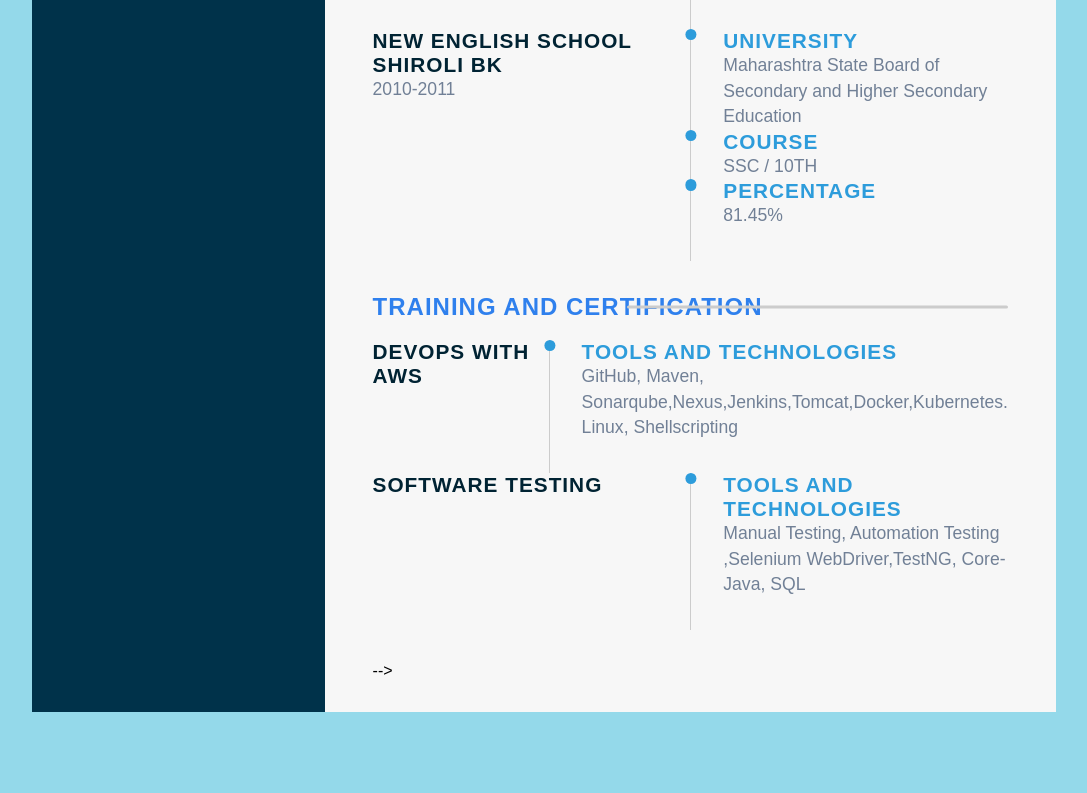
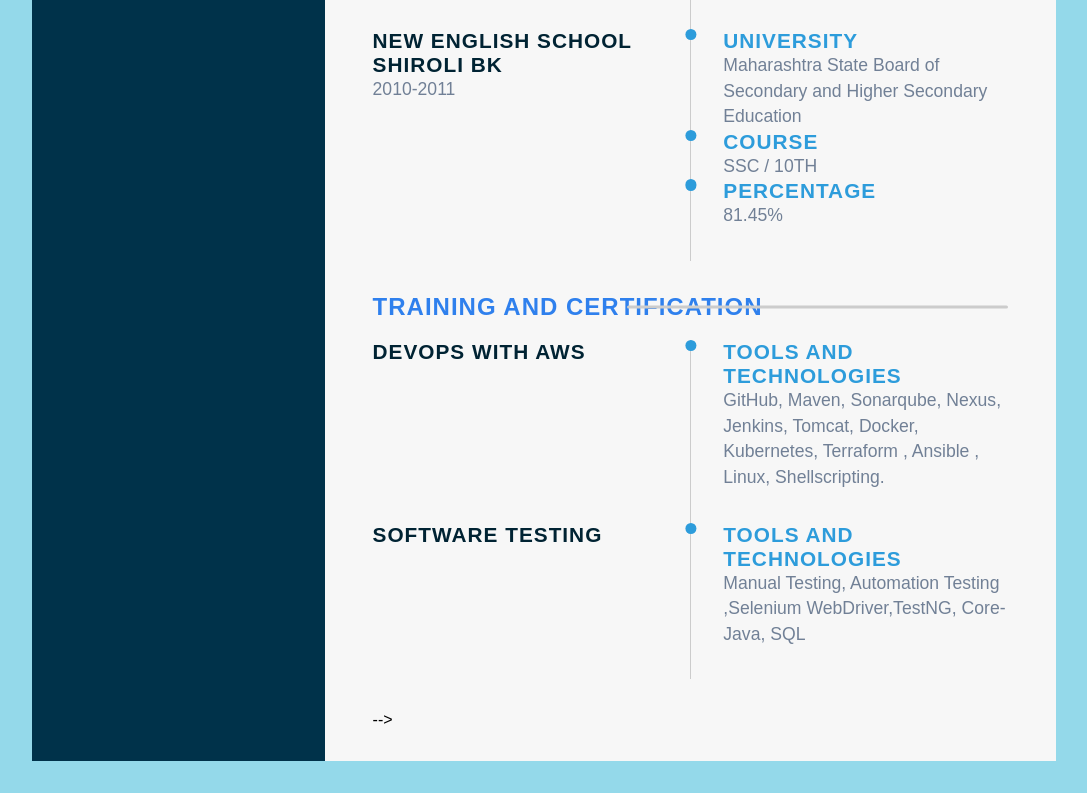
Before and after one commit to MayurBorhade11/myprofie.github.io, a plain HTML site: page index.html in a window 1280 px wide. Shown: the part 1951-2744 px from the top of the page, without its empty margins (96-1183 px from the left). Before the commit the page ends 2695 px from the top, so only its background shows below. Drawn offline with Linux system fonts and the light colour scheme.

Commit message:
Update index.html

```diff
--- a/index.html
+++ b/index.html
@@ -337,16 +337,15 @@
                             <div class="tl-content">
                                 <h5 class="tl-title-2">Tools and Technologies</h5>
                                 <p class="para">
-                                    GitHub, Maven, Sonarqube,Nexus,Jenkins,Tomcat,Docker,Kubernetes. Linux, Shellscripting
+                                    GitHub, Maven, Sonarqube, Nexus, Jenkins, Tomcat, Docker, Kubernetes, Terraform , Ansible , Linux, Shellscripting.
                                 </p>
                             </div>
                         </div>
                     </div>
                     <div class="timeline">
                         <div class="left-tl-content">
-                            <h5 class="tl-title">Software Testing</h5>
-
-                        </div>
+                            <h5 class="tl-title"> Software Testing</h5>
+                            </div>
                         <div class="right-tl-content">
                             <div class="tl-content">
                                 <h5 class="tl-title-2">Tools and Technologies</h5>
```
